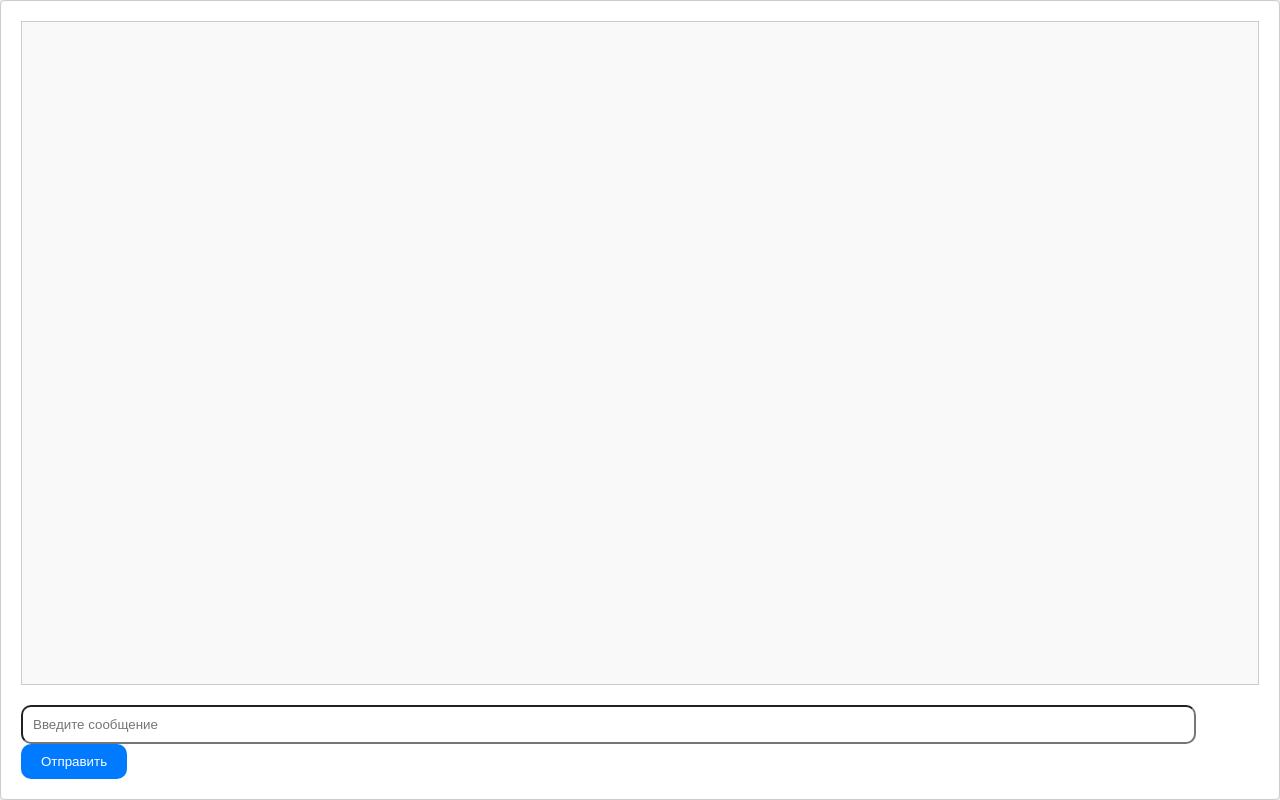
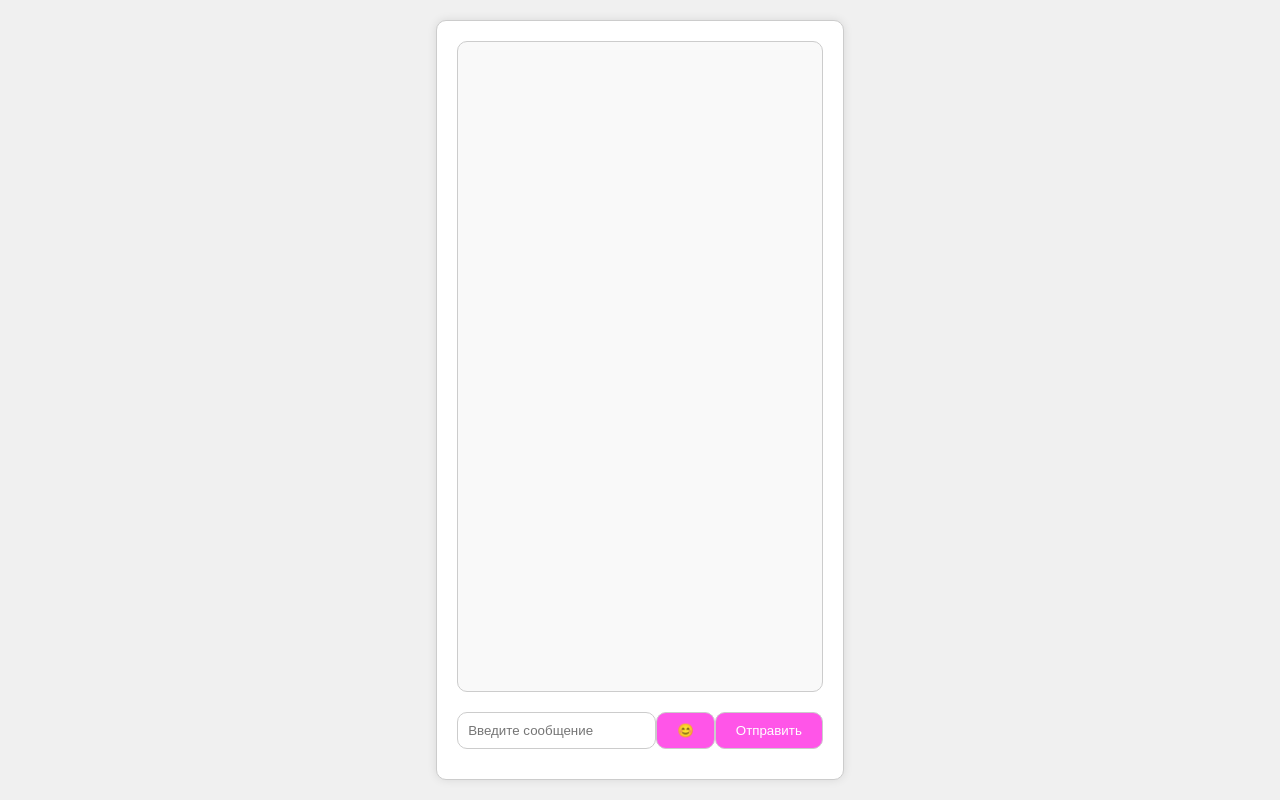
Before and after one commit to cubemalevich/bogdangram, a Python web app: template templates/index.html in a window 1280 px wide. Run offline with Jinja, Linux system fonts and the light colour scheme; the template is opened without the code that fills it, so the values that code supplies are empty.

Commit message:
Добавлена возможность отправки смайликов

```diff
--- a/static/style.css
+++ b/static/style.css
@@ -1,4 +1,3 @@
-
 body {
     font-family: Arial, sans-serif;
     background-color: #f0f0f0;
@@ -10,25 +9,61 @@ body {
 }
 
 .chat-container {
-    max-width: 1900px;
-    /*margin: auto;*/
+    max-width: 800px;
+    margin: 20px auto;
     padding: 20px;
     background-color: #fff;
     border: 1px solid #ccc;
-    border-radius: 5px;
+    border-radius: 10px;
     box-shadow: 0 0 10px rgba(0, 0, 0, 0.1);
     flex-grow: 1;
     display: flex;
     flex-direction: column;
+    position: relative;
 }
+
+#emoji-picker {
+    display: none;
+    position: absolute;
+    bottom: 70px;
+    right: 20px;
+    background-color: #fff;
+    border: 1px solid #ccc;
+    border-radius: 5px;
+    padding: 10px;
+    box-shadow: 0 2px 5px rgba(0, 0, 0, 0.1);
+    transition: opacity 0.3s ease-in-out, visibility 0.3s ease-in-out;
+}
+
+.emoji-row {
+    display: flex;
+    justify-content: space-between;
+    flex-wrap: wrap;
+}
+
+#emoji-picker.show {
+    opacity: 1;
+    visibility: visible;
+    display: block;
+    transition: opacity 0.3s ease-in-out, visibility 0.3s ease-in-out;
+}
+
+
 
 .chat-box {
     flex-grow: 1;
-    /*overflow-y: scroll;*/
     border: 1px solid #ccc;
     padding: 10px;
     margin-bottom: 10px;
     background-color: #f9f9f9;
+    border-radius: 10px;
+    overflow-y: auto;
+}
+
+.sender {
+    font-weight: bold;
+    color: #ff55e8;
+    margin-bottom: 3px;
 }
 
 .message {
@@ -36,34 +71,52 @@ body {
     padding: 10px;
     margin: 10px 0;
     border-radius: 10px;
+    word-wrap: break-word;
+}
+
+#message-form {
+    display: flex;
+    flex-direction: column;
+    margin-top: 10px;
+}
+
+#input-container {
+    display: flex;
+    align-items: center;
+    margin-bottom: 10px;
 }
 
 #message-input {
-    width: 93%;
+    flex: 1;
     padding: 10px;
-    margin-top: 10px;
     border-radius: 10px;
+    border: 1px solid #ccc;
+    margin-right: 10px;
 }
 
-button {
+#emoji-button,
+button[type="submit"] {
     padding: 10px 20px;
-    background-color: #007bff;
-    color: #fff;
-    border: none;
+    border: 1px solid #ccc;
     border-radius: 10px;
     cursor: pointer;
+    background-color: #ff55e8;
+    color: #fff;
+    transition: background-color 0.3s ease;
 }
 
-button:hover {
-    background-color: #0056b3;
+#emoji-button:hover,
+button[type="submit"]:hover {
+    background-color: #a83999;
 }
 
-@media screen and (max-width: 768px) {
+@media screen and (max-width: 1920px) {
     .chat-container {
         max-width: 90%;
     }
 
     #message-input {
-        width: 60%;
+        margin-right: 0;
+        width: calc(100% - 20px);
     }
 }
--- a/templates/index.html
+++ b/templates/index.html
@@ -12,11 +12,21 @@
         <div class="chat-box" id="chat-box">
             <!-- Здесь будут отображаться сообщения -->
         </div>
-        <form id="message-form">
-            <input type="hidden" id="user-id" name="user_id" value="">
-            <input type="text" id="message-input" placeholder="Введите сообщение" autocomplete="off">
-            <button type="submit">Отправить</button>
-        </form>
+            <form id="message-form">
+                <div id="input-container">
+                    <input type="text" id="message-input" placeholder="Введите сообщение" autocomplete="off">
+                    <button type="button" id="emoji-button">😊</button>
+                    <button type="submit">Отправить</button>
+                    <!-- Обновленный пикер смайликов -->
+                <div id="emoji-picker" class="emoji-picker">
+                    <div class="emoji-row" id="emoji-row-1"></div>
+                    <div class="emoji-row" id="emoji-row-2"></div>
+                    <div class="emoji-row" id="emoji-row-3"></div>
+                    <div class="emoji-row" id="emoji-row-4"></div>
+                    <div class="emoji-row" id="emoji-row-5"></div>
+                </div>
+                </div>
+            </form>
     </div>
 </body>
 </html>
```
Also changed, not shown: static/app.js (+44 -3 lines).
